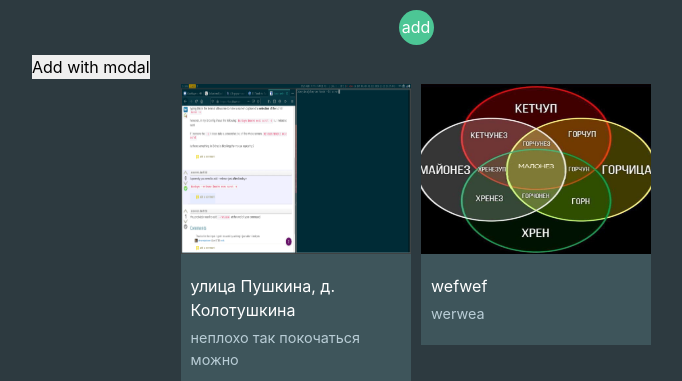
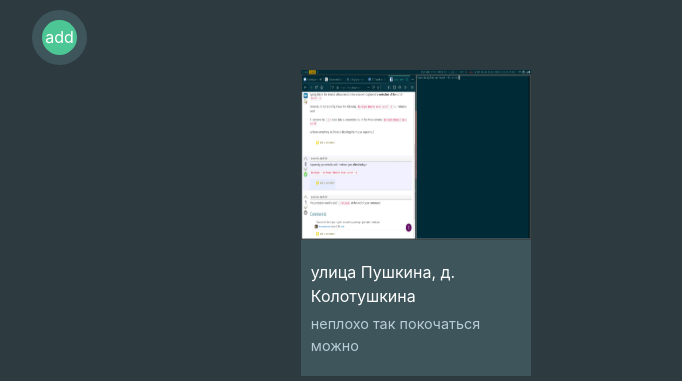
Before and after one commit to davy1ex/koch, a Django app: page /b in a window 1280 px wide. Shown: the part 50-431 px from the top of the page, without its empty margins (224-906 px from the left). Run offline with Django 3.2, Linux system fonts and the light colour scheme; data comes from the database, SQL or seed files in the repository; both versions use the stored data as it was after the commit; some libraries are stand-ins or nearby versions.

Commit message:
added search geo objects

```diff
--- a/koch/koch/urls.py
+++ b/koch/koch/urls.py
@@ -17,5 +17,5 @@ handler500 = 'playgrounds.views.handler500'
 urlpatterns = [
     path('admin/', admin.site.urls),
     path('', playgrounds.views.index),
-    path('b', PlaygroundView.as_view())
+    path('b', playgrounds.views.basketball),#PlaygroundView.as_view())
 ] + static(settings.STATIC_URL, document_root=settings.STATIC_ROOT) + static(settings.MEDIA_URL, document_root=settings.MEDIA_ROOT)
--- /dev/null
+++ b/koch/playgrounds/forms.py
@@ -0,0 +1,14 @@
+from django import forms
+from .models import Playground
+
+
+class PlaygroundForm(forms.ModelForm):
+    class Meta:
+        model = Playground
+        fields = (
+            'latitude',
+            'longitude',
+            'playground_type',
+            'description',
+            'photo',
+        )
--- a/koch/playgrounds/views.py
+++ b/koch/playgrounds/views.py
@@ -6,6 +6,7 @@ from django.views.generic import TemplateView
 from django.views import generic
 
 from .models import Playground
+from .forms import PlaygroundForm
 
 
 def handler404(request, exception):
@@ -25,7 +26,13 @@ def index(request):
 class PlaygroundView(generic.ListView):
     template_name = 'main/playgrounds.html'
     context_object_name = 'list_playground'
+    form_class = PlaygroundForm
 
 
     def get_queryset(self):
         return Playground.objects.all()
+
+def basketball(request):
+    p = Playground.objects.filter(playground_type='b')
+    form = PlaygroundForm()
+    return render(request, 'main/playgrounds.html', {'list_playground':p, 'form':form})
--- a/koch/static/css/main/playgrounds.css
+++ b/koch/static/css/main/playgrounds.css
@@ -8,6 +8,16 @@
 }
 
 
+.buttons {
+    /* width: 30%; */
+    display: inline-block;
+    border-radius: 40px;
+
+    padding: 0 10px;
+    background: #3E555B;
+    align-items: center;
+}
+
 
 .add {
     margin: 10px auto;
--- a/koch/templates/main/playgrounds.html
+++ b/koch/templates/main/playgrounds.html
@@ -6,22 +6,16 @@
 <link rel="stylesheet" href="{% static 'css/main/playgrounds.css' %}">
 <script src="https://api-maps.yandex.ru/2.1/?lang=ru_RU&apikey=4c23ed62-3c8e-42df-ada2-27ae00eba906"></script>
 <script src="{% static 'js/vuejs.js' %}"></script>
+
 {% endblock %}
 
 {% block body %}
     <div id="app">
-        <a href="/admin/playgrounds/playground/add/">
-            <div class="add">
-                add
-            </div>
-        </a>
-        <button id="show-modal" @click="showModal = true">
-            Add with modal
-        </button>
-        <modal v-if="showModal" @close="showModal = false">
-            lol
-            <h3 slot="header">custom header</h3>
-        </modal>
+        <!-- add button -->
+        <div class="buttons">
+            <button id="add" class="add">add</button>
+        </div>
+
         <div class="items_cell">
             {% for p in list_playground %}
                 <div class="item">
@@ -46,11 +40,8 @@
         </div>
 
         <div id="map" style="width: auto; height: 300px;"></div> <!-- здесь отображается карта -->
-    </div>
 
-    <!-- <script id="getmap" src="" type="text/javascript"></script> -->
-
-
+    <!-- map -->
     <script>
         var myMap;
         ymaps.ready(init);
@@ -76,52 +67,71 @@
             {% endfor %}
         }
     </script>
+    <!-- endmap -->
 
-    <script type="text/x-template" id="modal-template">
-        <transition name="modal">
-        <div class="modal-mask">
-            <div class="modal-wrapper">
-                <div class="modal-container">
 
-                    <div class="modal-header">
-                        <slot name="header">
-                            default header
-                        </slot>
-                    </div>
+    <!-- The Modal -->
+    <div id="myModal" class="modal">
 
-                    <div class="modal-body">
-                        <slot name="body">
-                            default body
-                        </slot>
-                    </div>
+      <!-- Modal content -->
+      <div class="modal-content">
+        <span class="close">&times;</span>
+        <p>Some text in the Modal..</p>
+        <div id="choices" class="choices">
 
-                    <div class="modal-footer">
-                        <slot name="footer">
-                            default footer
-                            <button class="modal-default-button" @click="$emit('close')">
-                                OK
-                            </button>
-                        </slot>
-                    </div>
-                </div>
-            </div>
         </div>
-        </transition>
-  </script>
+        <input class="input" id="input_street" type="text"> <button onclick="search()" id="search">ok</button>
+        {{ form.as_p }}
+        <script>
+            function search() {
+                url = 'https://geocode-maps.yandex.ru/1.x/?apikey=4c23ed62-3c8e-42df-ada2-27ae00eba906&format=json&geocode=' + document.getElementById('input_street').value.replace(/ /g,'');
+                fetch(url).then(function(response) {
+                response.text().then(function(text) {
+                    display.innerHTML = "Variant: " + JSON.parse(text)["response"]["GeoObjectCollection"]["metaDataProperty"]["GeocoderResponseMetaData"]["suggest"]
+                    coordinate = JSON.parse(text)["response"]["GeoObjectCollection"]["featureMember"][0]["GeoObject"]["Point"]["pos"].split(' ')
+                    console.log(coordinate)
+                    document.getElementById('id_latitude').value = coordinate[0]
+                    document.getElementById('id_longitude').value = coordinate[1]
+                    // ["response"]["GeoObjectCollection"]["featureMember"][0]["GeoObject"]["Point"]["pos"].split( ); // coordinates
+                });
+            });
+            }
 
-  <script>
-  // register modal component
-  Vue.component('modal', {
-  template: '#modal-template'
-})
+            var display = document.getElementById('choices');
+            url = 'https://geocode-maps.yandex.ru/1.x/?apikey=4c23ed62-3c8e-42df-ada2-27ae00eba906&format=json&geocode=проспект,+кирова,+367'
 
-// start app
-new Vue({
-  el: '#app',
-  data: {
-    showModal: false
-  }
-})
-  </script>
+
+        </script>
+      </div>
+
+    </div>
+
+    <script>
+        // Get the modal
+        var modal = document.getElementById("myModal");
+
+        // Get the button that opens the modal
+        var btn = document.getElementById("add");
+
+        // Get the <span> element that closes the modal
+        var span = document.getElementsByClassName("close")[0];
+
+        // When the user clicks the button, open the modal
+        btn.onclick = function() {
+        modal.style.display = "block";
+        }
+
+        // When the user clicks on <span> (x), close the modal
+        span.onclick = function() {
+        modal.style.display = "none";
+        }
+
+        // When the user clicks anywhere outside of the modal, close it
+        window.onclick = function(event) {
+        if (event.target == modal) {
+            modal.style.display = "none";
+        }
+        }
+    </script>
 
 {% endblock %}
```
Also changed, not shown: other parts of koch/static/css/main/playgrounds.css (+52 -72 lines), koch/db.sqlite3, koch/media/playground/M-J7cZf-R_s.jpg (added).
